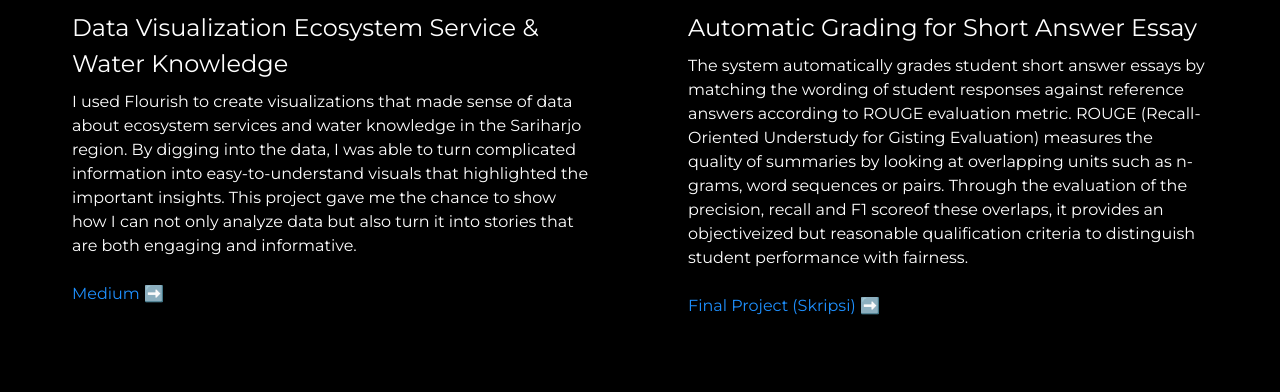
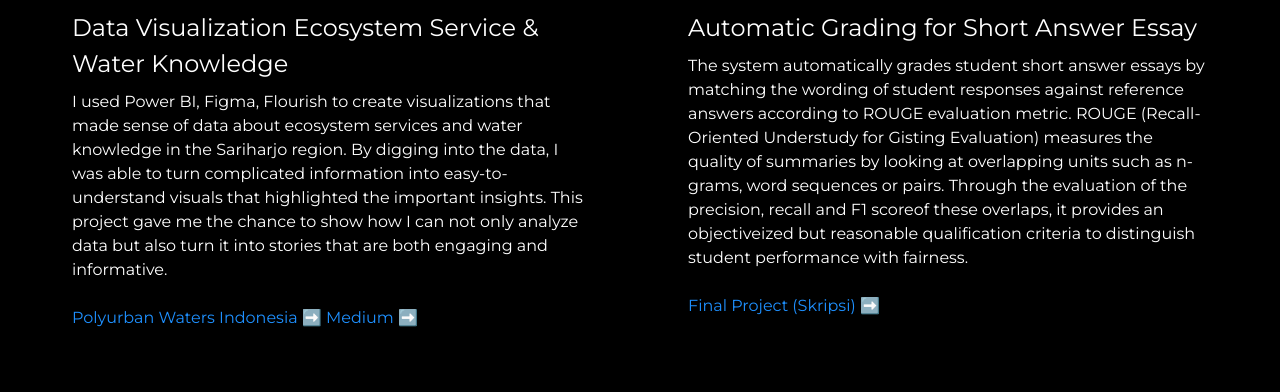
Before and after one commit to naqiyamutmainnah/naqiyamuth.com, a plain HTML site: page index.html in a window 1280 px wide. Shown: the part 1416-1808 px from the top of the page. Drawn offline with nearby package versions, Linux system fonts and the light colour scheme.

Commit message:
Update link

```diff
--- a/index.html
+++ b/index.html
@@ -43,9 +43,11 @@
                 </div>
                 <h3>Data Visualization Ecosystem Service & Water Knowledge</h3>
                 <p>
-                    I used Flourish to create visualizations that made sense of data about ecosystem services and water knowledge in the Sariharjo region. By digging into the data, I was able to turn complicated information into easy-to-understand visuals that highlighted the important insights. This project gave me the chance to show how I can not only analyze data but also turn it into stories that are both engaging and informative.
+                    I used Power BI, Figma, Flourish to create visualizations that made sense of data about ecosystem services and water knowledge in the Sariharjo region. By digging into the data, I was able to turn complicated information into easy-to-understand visuals that highlighted the important insights. This project gave me the chance to show how I can not only analyze data but also turn it into stories that are both engaging and informative.
                 </p>
                 <br>
+                <a href="https://kotaramahair.id/" class="learn-more-link">
+                    Polyurban Waters Indonesia <span>➡️</span>
                 <a href="https://medium.com/@naqiyamutmainnah99/persepsi-masyarakat-tentang-tata-kelola-air-dan-jasa-ekosistem-f95d49e9bfb6" class="learn-more-link">
                     Medium <span>➡️</span>
                 </a>
```
